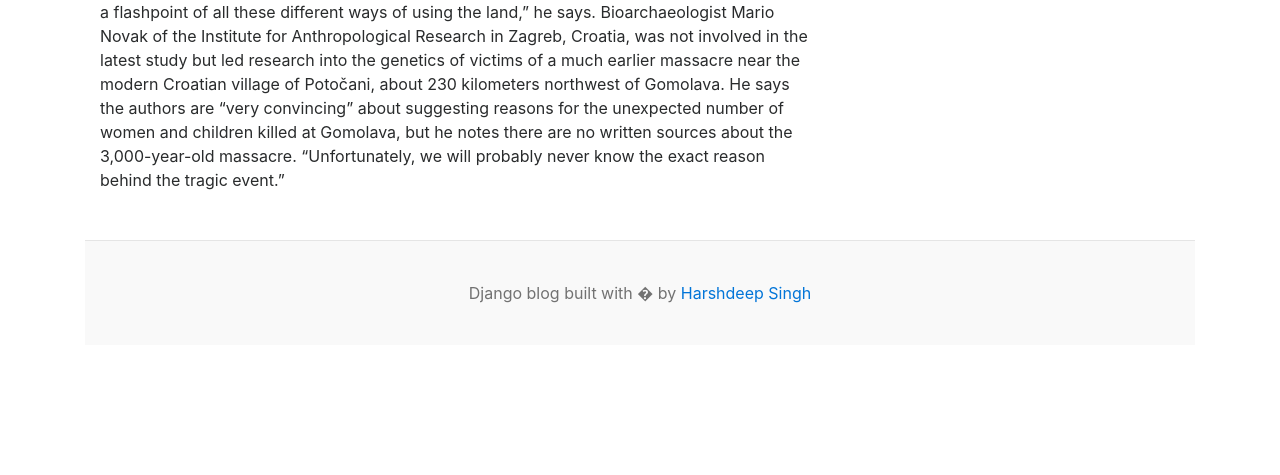
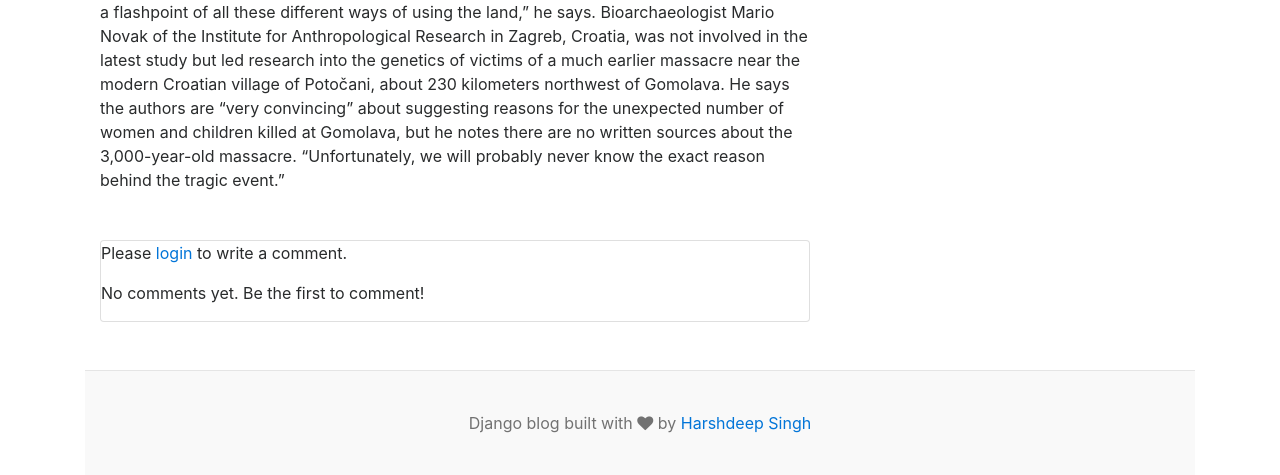
Before and after one commit to codegeekyyy/Django_blogs, a Django app: a page that uses templates/base.html in a window 1280 px wide. Shown: the part 1451-1926 px from the top of the page. Before the commit the page ends 1754 px from the top, so only its background shows below. Run offline with Django 5.2, Linux system fonts and the light colour scheme; data comes from the database, SQL or seed files in the repository; both versions use the stored data as it was after the commit.

Commit message:
add comment

```diff
--- a/blogs/admin.py
+++ b/blogs/admin.py
@@ -1,5 +1,5 @@
 from django.contrib import admin
-from .models import Category, Blog
+from .models import Category, Blog, Comment
 # Register your models here.
 class BlogAdmin(admin.ModelAdmin):
     prepopulated_fields = {'slug': ('title',)}
@@ -11,3 +11,4 @@ class BlogAdmin(admin.ModelAdmin):
 
 admin.site.register(Category)
 admin.site.register(Blog, BlogAdmin)
+admin.site.register(Comment)
--- /dev/null
+++ b/blogs/forms.py
@@ -0,0 +1,10 @@
+from django import forms
+from .models import Comment
+
+class CommentForm(forms.ModelForm):
+    class Meta:
+        model = Comment
+        fields = ('comment',)
+        widgets = {
+            'comment': forms.Textarea(attrs={'class': 'form-control', 'placeholder': 'Leave a comment...', 'rows': 3}),
+        }
--- a/blogs/models.py
+++ b/blogs/models.py
@@ -34,3 +34,16 @@ class Blog(models.Model):
 
     def __str__(self):
         return self.title
+
+
+
+class Comment(models.Model):
+    user = models.ForeignKey(User, on_delete=models.CASCADE)
+    blog = models.ForeignKey(Blog, on_delete=models.CASCADE)
+    comment = models.TextField(max_length=1000)
+    created_at = models.DateTimeField(auto_now_add=True)
+    updated_at = models.DateTimeField(auto_now=True)
+
+
+    def __str__(self):
+        return self.comment
--- a/blogs/views.py
+++ b/blogs/views.py
@@ -1,7 +1,9 @@
 from django.shortcuts import render, get_object_or_404, redirect
 from django.http import HttpResponse
-from .models import Blog, Category
+from .models import Blog, Category, Comment
 from django.db.models import Q
+
+from .forms import CommentForm
 
 # Create your views here.
 def posts_by_category(request, category_id):
@@ -15,23 +17,45 @@ def posts_by_category(request, category_id):
     #     # redirect to home page
     #     return render(request, 'home.html')
     category =  get_object_or_404(Category, id=category_id)
+    # comments
+    comments = Comment.objects.filter(blog_id=category_id)
+    print(comments)
     # use get_object_or_404 when you want to show 404 error page if the category does not exist
 
     context = {
         'posts': posts,
         'category': category,
         'categories': Category.objects.all(),
+        'comments': comments,
     }
     return render(request, 'posts_by_category.html', context)
 
 
 def post_detail(request, slug):
-  single_blog = get_object_or_404(Blog, slug=slug, status="Published")
-  context = {
-    'single_blog': single_blog,
-    'categories': Category.objects.all(),
-  }
-  return render(request, 'post_detail.html', context)
+    single_blog = get_object_or_404(Blog, slug=slug, status="Published")
+
+    if request.method == 'POST':
+        form = CommentForm(request.POST)
+        if form.is_valid():
+            comment = form.save(commit=False)
+            comment.user = request.user
+            comment.blog = single_blog
+            comment.save()
+            return redirect('post_detail', slug=slug)
+
+    # Comments
+    comments = Comment.objects.filter(blog=single_blog).order_by('-created_at')
+    comment_count = comments.count()
+    form = CommentForm()
+
+    context = {
+        'single_blog': single_blog,
+        'categories': Category.objects.all(),
+        'comments': comments,
+        'comment_count': comment_count,
+        'form': form,
+    }
+    return render(request, 'post_detail.html', context)
 
 
 
--- a/dashboard/urls.py
+++ b/dashboard/urls.py
@@ -3,8 +3,14 @@ from . import views
 
 urlpatterns = [
     path('', views.dashboard, name='dashboard'),
+    # category crud
     path('categories/', views.categories, name='categories'),
     path('categories/add/', views.add_category, name='add_category'),
     path('categories/edit/<int:pk>/', views.edit_category, name='edit_category'),
     path('categories/delete/<int:pk>/', views.delete_category, name='delete_category'),
+    # blog crud
+    path('posts/', views.posts, name='posts'),
+    path('posts/add/', views.add_post, name='add_post'),
+    path('posts/edit/<int:pk>/', views.edit_post, name='edit_post'),
+    path('posts/delete/<int:pk>/', views.delete_post, name='delete_post'),
 ]
--- a/templates/base.html
+++ b/templates/base.html
@@ -60,5 +60,5 @@
 
 <!-- footer -->
   <footer class="blog-footer">
-        <p>Django blog built with � by <a href="#">Harshdeep Singh</a></p>
+        <p>Django blog built with <i class="fa fa-heart"></i> by <a href="#">Harshdeep Singh</a></p>
     </footer>
--- a/templates/dashboard/sidebar.html
+++ b/templates/dashboard/sidebar.html
@@ -3,8 +3,7 @@
         <a href="{% url 'dashboard' %}" class="list-group-item list-group-item-action {% if '/dashboard/' in request.path %}active{% endif %}">
             Dashboard
         </a>
-        <a href="#" class="list-group-item list-group-item-action">Posts</a>
+        <a href="{% url 'posts' %}" class="list-group-item list-group-item-action {% if '/posts/' in request.path %}active{% endif %}">Posts</a>
         <a href="{% url 'categories' %}" class="list-group-item list-group-item-action {% if '/categories/' in request.path %}active{% endif %}">Categories</a>
-        <a href="#" class="list-group-item list-group-item-action">Users</a>
     </div>
 </div>
--- a/templates/post_detail.html
+++ b/templates/post_detail.html
@@ -12,16 +12,55 @@
                     <!-- Post title-->
                     <h1 class="fw-bolder mb-1">{{single_blog.title}}</h1>
                     <!-- Post meta content-->
-                    <div class="text-muted fst-italic mb-2">Posted on {{single_blog.created_at}} by {{single_blog.author}}</div>
+                    <div class="text-muted fst-italic mb-2">Posted on {{single_blog.created_at}} by
+                        {{single_blog.author}}</div>
                     <!-- Post category-->
                     <a class="badge bg-primary text-decoration-none text-light" href="#!">{{single_blog.category}}</a>
                 </header>
                 <!-- Preview image figure-->
-                <figure class="mb-4"><img class="img-fluid rounded" src="{{single_blog.featured_image.url}}" alt="..." /></figure>
+                <figure class="mb-4"><img class="img-fluid rounded" src="{{single_blog.featured_image.url}}"
+                        alt="..." /></figure>
                 <!-- Post content-->
                 <section class="mb-5">
                     <p class="fs-5 mb-4">{{single_blog.short_description}}</p>
                     <p class="fs-5 mb-4">{{single_blog.blog_body}}</p>
+                </section>
+
+                <!-- Comments section-->
+                <section class="mb-5">
+                    <div class="card bg-light">
+                        <div class="card-body">
+                            <!-- Comment form-->
+                            {% if user.is_authenticated %}
+                            <form class="mb-4" method="POST">
+                                {% csrf_token %}
+                                {{ form.comment }}
+                                <button type="submit" class="btn btn-primary mt-2">Submit</button>
+                            </form>
+                            {% else %}
+                            <p>Please <a href="{% url 'login' %}">login</a> to write a comment.</p>
+                            {% endif %}
+
+                            <!-- Comment with nested comments-->
+                            {% if comments %}
+                            <h5>{{ comment_count }} Comments</h5>
+                            {% for comment in comments %}
+                            <div class="d-flex mb-4">
+                                <!-- Parent comment-->
+                                <div class="flex-shrink-0"><img class="rounded-circle"
+                                        src="https://dummyimage.com/50x50/ced4da/6c757d.jpg" alt="..." /></div>
+                                <div class="ms-3">
+                                    <div class="fw-bold">{{ comment.user.username }}</div>
+                                    <small>{{ comment.created_at }}</small>
+                                    <p>{{ comment.comment }}</p>
+                                </div>
+                            </div>
+                            {% endfor %}
+                            {% else %}
+                            <p>No comments yet. Be the first to comment!</p>
+                            {% endif %}
+                        </div>
+                    </div>
                 </section>
             </article>
         </div>
```
Also changed, not shown: dashboard/forms.py (+6 -1 lines), dashboard/views.py (+57 -1 lines), templates/dashboard/add_post.html (added, +16 -0 lines), templates/dashboard/edit_post.html (added, +16 -0 lines), templates/dashboard/posts.html (added, +44 -0 lines), blogs/migrations/0005_comment.py (added), db.sqlite3. Lines whose indentation alone changed are shown as unchanged.
